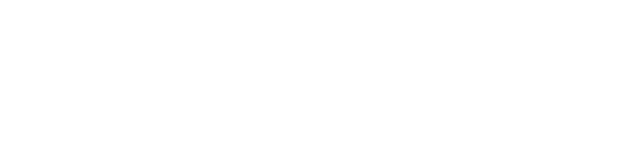
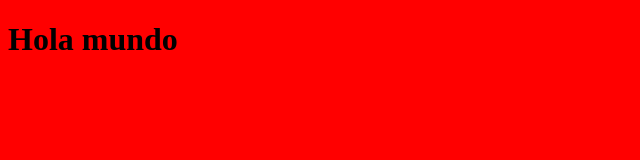
Before and after one commit to jaimerod156/DesarrolloWebCompleto, a website: page 7_FestivalMusica/index.html in a window 1280 px wide. Shown: the whole page, without its empty margins (0-640 px from the left). Drawn offline with Linux system fonts and the light colour scheme.

Commit message:
Creanod archivo package.json, dependencias SASS y compilacion

```diff
--- a/7_FestivalMusica/index.html
+++ b/7_FestivalMusica/index.html
@@ -4,8 +4,9 @@
     <meta charset="UTF-8">
     <meta name="viewport" content="width=device-width, initial-scale=1.0">
     <title>Festival de Musica</title>
+    <link rel="stylesheet" href="./build/css/app.css">
 </head>
 <body>
-
+    <h1>Hola mundo </h1>
 </body>
 </html>
--- /dev/null
+++ b/7_FestivalMusica/src/scss/app.scss
@@ -0,0 +1,3 @@
+body{
+    background-color: red;
+}
```
Also changed, not shown: 7_FestivalMusica/package.json (+6 -2 lines), 7_FestivalMusica/build/css/app.css (added), 3 other files.
